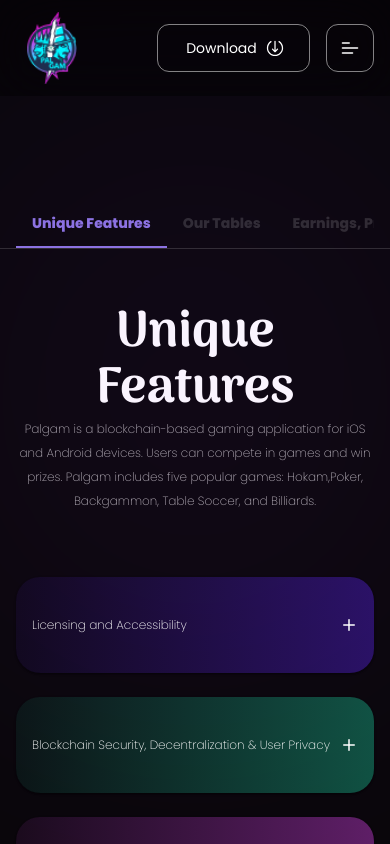
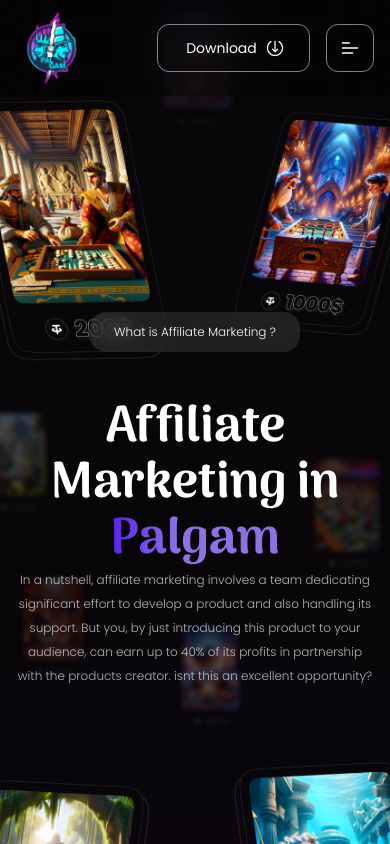
Before and after one commit to Alivolley/palgam, a Next.js app: page /affiliate in a window 390 px wide. Shown: the top 844 px of the page. Built offline with nearby package versions, Linux system fonts and the light colour scheme.

Commit message:
affilliate , header :  finished and responsived

```diff
--- /dev/null
+++ b/pages/affiliate/affiliate.style.js
@@ -0,0 +1,12 @@
+import styled from '@emotion/styled';
+
+const AffiliateStyle = styled.div(() => ({
+   '#palgamWord': {
+      background: 'linear-gradient(270deg, #8C72E2 60.27%, #5822E9 100%)',
+      WebkitBackgroundClip: 'text',
+      backgroundClip: 'text',
+      WebkitTextFillColor: 'transparent',
+   },
+}));
+
+export default AffiliateStyle;
--- a/pages/affiliate/index.jsx
+++ b/pages/affiliate/index.jsx
@@ -1,14 +1,16 @@
-// import Image from 'next/image';
-import { useState } from 'react';
+import Image from 'next/image';
+import { useRef, useState } from 'react';
 
 // MUI
-import { Tab, Tabs } from '@mui/material';
+import { Tab, Tabs, useMediaQuery } from '@mui/material';
 
 // Icons
 
 // Assets
-// import bannerBackground1 from '@/assets/images/affiliate/bannerBackground1.png';
-// import bannerBackground2 from '@/assets/images/affiliate/bannerBackground2.png';
+import bannerBackground1 from '@/assets/images/affiliate/bannerBackground1.png';
+import bannerBackground2 from '@/assets/images/affiliate/bannerBackground2.png';
+import bannerBackground1Mobile from '@/assets/images/affiliate/bannerBackground1Mobile.png';
+import bannerBackground2Mobile from '@/assets/images/affiliate/bannerBackground2Mobile.png';
 
 // Components
 import Tab1 from '@/components/pages/affiliate/tab1/tab1';
@@ -16,29 +18,66 @@
 import Tab3 from '@/components/pages/affiliate/tab3/tab3';
 import Tab4 from '@/components/pages/affiliate/tab4/tab4';
 import Tab5 from '@/components/pages/affiliate/tab5/tab5';
+import AffiliateStyle from './affiliate.style';
 
 function Affiliate() {
    const [tabsValue, setTabsValue] = useState(1);
+   const isDesktop = useMediaQuery(`(min-width: 900px)`);
 
-   // const firstBg = useRef();
-   // const secondBg = useRef();
+   const firstBg = useRef();
+   const secondBg = useRef();
 
-   // const parallaxHandler = () => {
-   //    //
-   // };
+   const parallaxHandler = e => {
+      if (isDesktop) {
+         const firstX = (window.innerWidth - e.pageX * 8) / 100;
+         const firstY = (window.innerHeight - e.pageY * 8) / 100;
+         const secondX = (window.innerWidth - e.pageX * -8) / 100;
+         const secondY = (window.innerHeight - e.pageY * -8) / 100;
+
+         firstBg.current.style.transform = `translateX(${firstX}px) translateY(${firstY}px)`;
+         secondBg.current.style.transform = `translateX(${secondX}px) translateY(${secondY}px)`;
+      }
+   };
 
    return (
-      <div>
-         {/* <div className="relative h-[1612px]" onMouseMove={parallaxHandler}>
-            <div className="absolute inset-x-0" ref={secondBg}>
-               <Image src={bannerBackground2} alt="background" className="size-full object-cover" />
+      <AffiliateStyle>
+         <div className="relative h-[1000px] overflow-hidden customMd:h-[1700px]" onMouseMove={parallaxHandler}>
+            <div className="absolute inset-x-0 top-0 customMd:left-[-150px] customMd:right-[-20px]" ref={secondBg}>
+               <Image
+                  src={isDesktop ? bannerBackground2 : bannerBackground2Mobile}
+                  alt="background"
+                  className="size-full object-cover"
+               />
             </div>
-            <div className="absolute inset-0" ref={firstBg}>
-               <Image src={bannerBackground1} alt="background" className="size-full object-cover" />
+            <div
+               className="absolute inset-x-0 top-[100px] customMd:left-[-20px] customMd:right-[-150px] customMd:top-[-150px]"
+               ref={firstBg}
+            >
+               <Image
+                  src={isDesktop ? bannerBackground1 : bannerBackground1Mobile}
+                  alt="background"
+                  className="size-full object-cover"
+               />
             </div>
-         </div> */}
+            <div className="absolute inset-0 flex flex-col items-center justify-center px-4 customMd:top-[-250px] customMd:px-0">
+               <p
+                  className="mb-12 rounded-2xl bg-[#ffffff1a] px-6 py-2 text-center font-poppinsLight
+                   text-xs leading-[24px] text-white backdrop-blur-[12px] customMd:text-[18px] customMd:leading-[32px]"
+               >
+                  What is Affiliate Marketing ?
+               </p>
+               <p className="text-center font-arimaBold text-[50px] leading-[56px] text-white customMd:text-[88px] customMd:leading-[112px]">
+                  Affiliate Marketing in <span id="palgamWord">Palgam</span>
+               </p>
+               <p className="max-w-[1167px] text-center font-poppinsLight text-xs leading-[24px] text-[#ffffffb3] customMd:text-[18px] customMd:leading-[32px]">
+                  In a nutshell, affiliate marketing involves a team dedicating significant effort to develop a product
+                  and also handling its support. But you, by just introducing this product to your audience, can earn up
+                  to 40% of its profits in partnership with the products creator. isnt this an excellent opportunity?
+               </p>
+            </div>
+         </div>
 
-         <div className="relative z-[1] border-b border-solid border-[#ffffff26] px-4 pt-[200px] customMd:px-20">
+         <div className="relative z-[1] border-b border-solid border-[#ffffff26] px-4 pt-[100px] customMd:px-20">
             <Tabs
                value={tabsValue}
                onChange={(e, newValue) => setTabsValue(newValue)}
@@ -67,7 +106,7 @@
                <Tab5 />
             ) : null}
          </div>
-      </div>
+      </AffiliateStyle>
    );
 }
 
```
Also changed, not shown: assets/images/affiliate/bannerBackground1Mobile.png (added), assets/images/affiliate/bannerBackground2Mobile.png (added).
